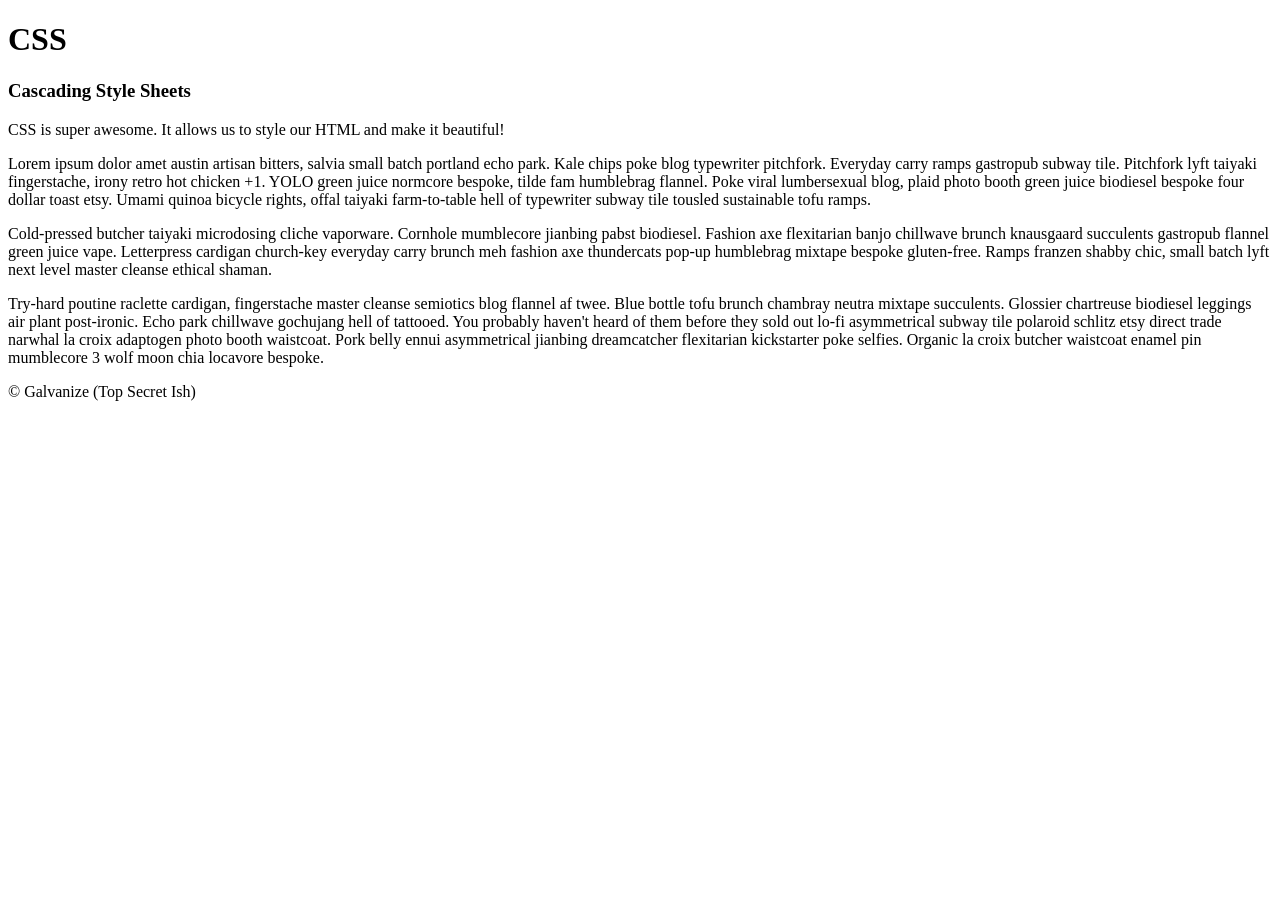
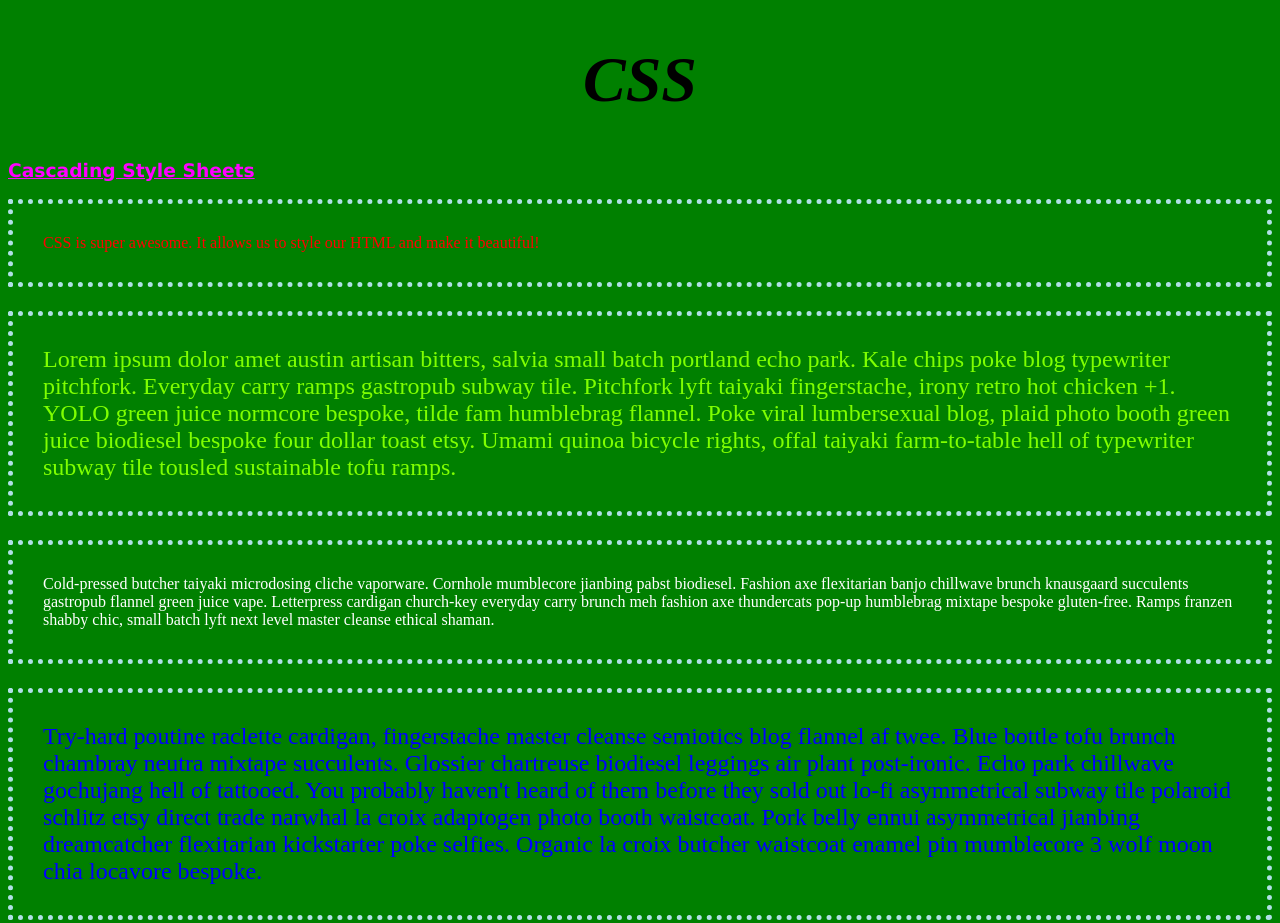
Before and after one commit to grantfogle/css-selectors, a plain HTML site: page index.html in a window 1280 px wide. Shown: the top 923 px of the page. Before the commit the page ends 800 px from the top, so only its background shows below. Drawn offline with Linux system fonts and the light colour scheme.

Commit message:
breakout complete

```diff
--- a/index.html
+++ b/index.html
@@ -3,6 +3,7 @@
   <head>
     <meta charset="utf-8">
     <title>CSS Practice</title>
+    <link rel="stylesheet" href="/style.css">
   </head>
   <body>
     <header>
--- a/style.css
+++ b/style.css
@@ -1 +1,50 @@
 /* Write your selectors and styles below! */
+#first-paragraph {
+  color: chartreuse;
+  font-size: 1.5em;
+  font-family: wingdings;
+}
+
+body {
+  background-color: green;
+}
+
+h1 {
+  font-size: 4em;
+}
+
+/* Initial Style */
+p {
+  color: pink;
+}
+
+/* Cascade is overriding the p style */
+p {
+  color: red;
+}
+
+/* More specific selector applies it's style */
+.main-content > p {
+  color: blue;
+  font-size: 1.5em;
+}
+
+.highlight-content > p {
+  color: white;
+}
+
+#subtitle {
+  font-family: verdana;
+  text-decoration: underline;
+  color: magenta;
+}
+
+p {
+  border: 5px dotted powderblue;
+  padding: 30px;
+}
+
+#title {
+  text-align: center;
+  font-style: italic;
+}
```
Also changed, not shown: 1 other file. Lines whose indentation alone changed are shown as unchanged.
